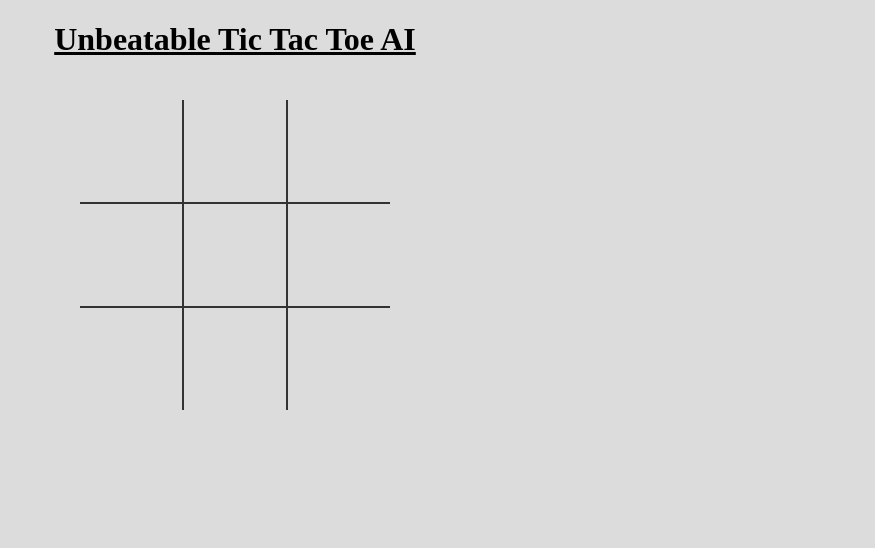
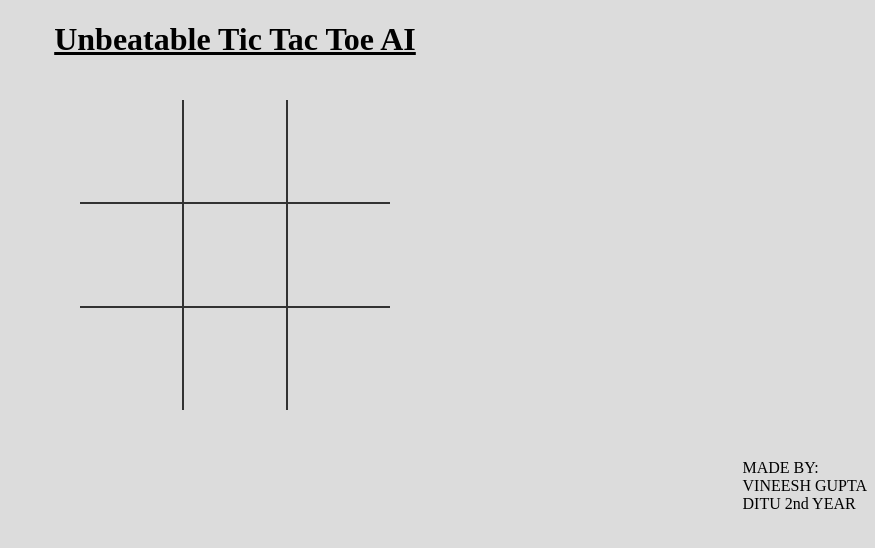
Before and after one commit to VINEESHGUPTA/vtictactoe, a plain HTML site: page index.html in a window 1280 px wide. Shown: the whole page, without its empty margins (405-1280 px from the left). Drawn offline with Linux system fonts and the light colour scheme.

Commit message:
tictactoe

```diff
--- a/index.html
+++ b/index.html
@@ -34,6 +34,12 @@
         <div class="text"></div>
 	</div>
 
+	<div class="des">
+	MADE BY:<br>
+	VINEESH GUPTA<br>
+	DITU 2nd YEAR<br>
+	</div>
+
 
   <script src="ticjs.js"></script>
 </body>
--- a/ticcss.css
+++ b/ticcss.css
@@ -51,3 +51,7 @@ table tr td:last-child {
   color: white;
   font-size: 2em;
 }
+.des{
+	float:right;
+	margin-top:30%;
+}
```
